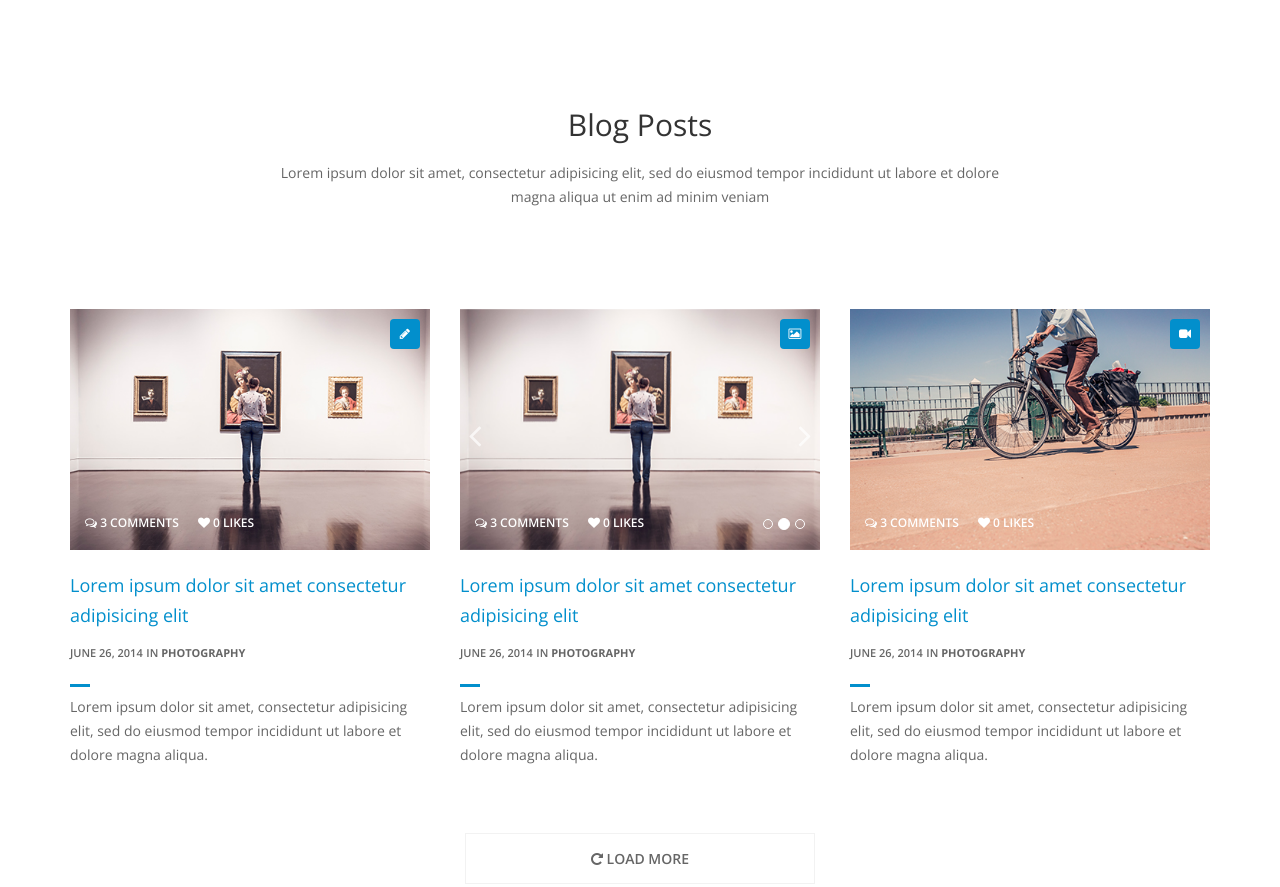
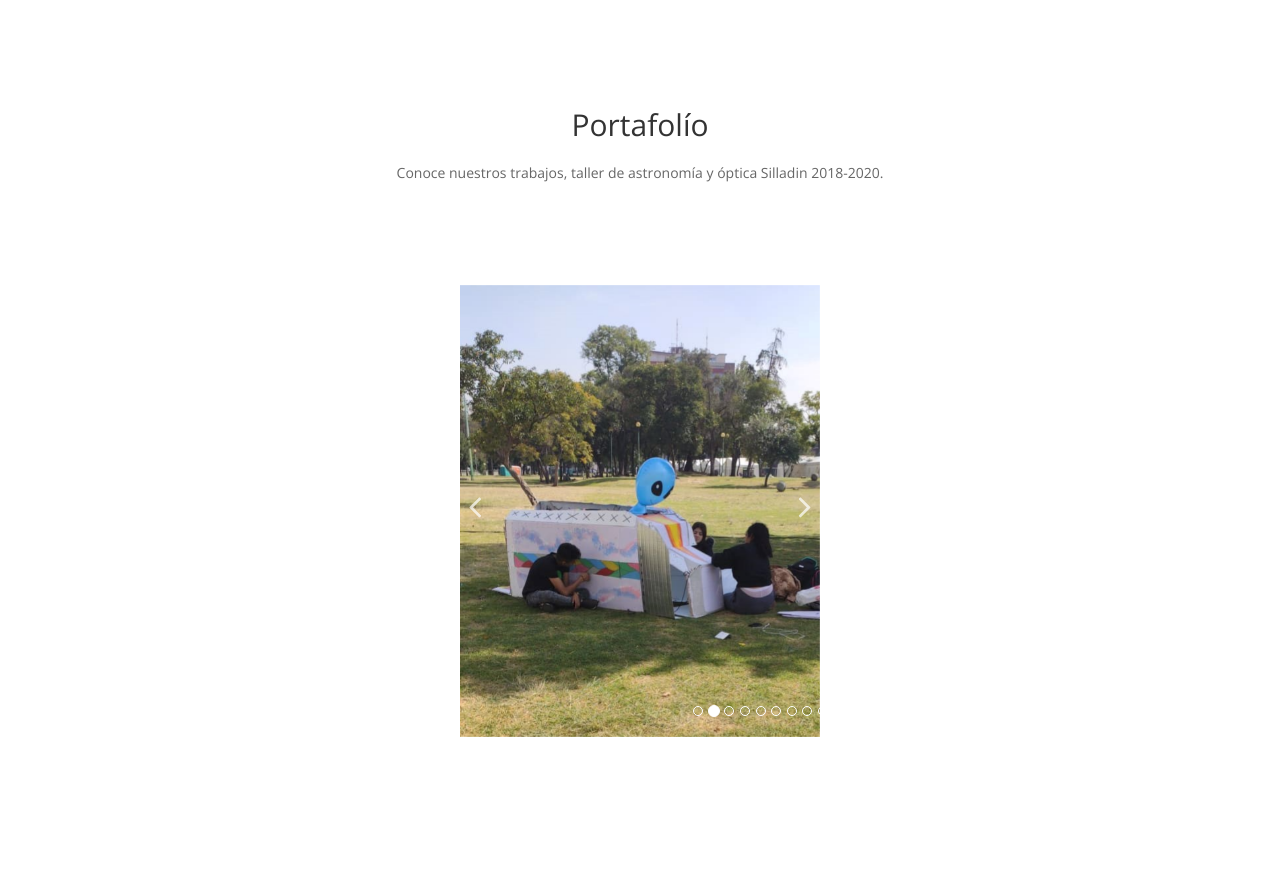
Before and after one commit to statjeff/statjeff.github.io, a plain HTML site: page index.html in a window 1280 px wide. Shown: the part 4724-5611 px from the top of the page. Drawn offline with nearby package versions, Linux system fonts and the light colour scheme; some packages are replaced by stand-ins of ours.

Commit message:
Add files via upload

```diff
--- a/index.html
+++ b/index.html
@@ -524,97 +524,75 @@
     <div class="container">
       <div class="row">
         <div class="heading text-center col-sm-8 col-sm-offset-2 wow fadeInUp" data-wow-duration="1200ms" data-wow-delay="300ms">
-          <h2>Blog Posts</h2>
-          <p>Lorem ipsum dolor sit amet, consectetur adipisicing elit, sed do eiusmod tempor incididunt ut labore et dolore magna aliqua ut enim ad minim veniam</p>
+          <h2>Portafol&iacute;o</h2>
+          <p>Conoce nuestros trabajos, taller de astronom&iacute;a y &oacute;ptica Silladin 2018-2020.</p>
         </div>
       </div>
-      <div class="blog-posts">
-        <div class="row">
-          <div class="col-sm-4 wow fadeInUp" data-wow-duration="1000ms" data-wow-delay="400ms">
-            <div class="post-thumb">
-              <a href="#"><img class="img-responsive" src="images/blog/1.jpg" alt=""></a>
-              <div class="post-meta">
-                <span><i class="fa fa-comments-o"></i> 3 Comments</span>
-                <span><i class="fa fa-heart"></i> 0 Likes</span>
-              </div>
-              <div class="post-icon">
-                <i class="fa fa-pencil"></i>
-              </div>
-            </div>
-            <div class="entry-header">
-              <h3><a href="#">Lorem ipsum dolor sit amet consectetur adipisicing elit</a></h3>
-              <span class="date">June 26, 2014</span>
-              <span class="cetagory">in <strong>Photography</strong></span>
-            </div>
-            <div class="entry-content">
-              <p>Lorem ipsum dolor sit amet, consectetur adipisicing elit, sed do eiusmod tempor incididunt ut labore et dolore magna aliqua. </p>
-            </div>
-          </div>
-          <div class="col-sm-4 wow fadeInUp" data-wow-duration="1000ms" data-wow-delay="600ms">
+      <div class="row" height="50%">
+          <div class="heading text-center col-sm-4 col-sm-offset-4 wow fadeInUp" data-wow-duration="1000ms" data-wow-delay="600ms">
             <div class="post-thumb">
               <div id="post-carousel"  class="carousel slide" data-ride="carousel">
                 <ol class="carousel-indicators">
                   <li data-target="#post-carousel" data-slide-to="0" class="active"></li>
                   <li data-target="#post-carousel" data-slide-to="1"></li>
                   <li data-target="#post-carousel" data-slide-to="2"></li>
+                  <li data-target="#post-carousel" data-slide-to="3"></li>
+                  <li data-target="#post-carousel" data-slide-to="4"></li>
+                  <li data-target="#post-carousel" data-slide-to="5"></li>
+                  <li data-target="#post-carousel" data-slide-to="6"></li>
+                  <li data-target="#post-carousel" data-slide-to="7"></li>
+                  <li data-target="#post-carousel" data-slide-to="8"></li>
+                  <li data-target="#post-carousel" data-slide-to="9"></li>
+                  <li data-target="#post-carousel" data-slide-to="10"></li>
+                  <li data-target="#post-carousel" data-slide-to="11"></li>
                 </ol>
                 <div class="carousel-inner">
                   <div class="item active">
-                    <a href="#"><img class="img-responsive" src="images/blog/2.jpg" alt=""></a>
+                    <a href="#"><img class="img-responsive" src="images/portafolio_cch/port_01.jpg" alt="" width="560" height="315"></a>
                   </div>
                   <div class="item">
-                    <a href="#"><img class="img-responsive" src="images/blog/1.jpg" alt=""></a>
+                    <a href="#"><img class="img-responsive" src="images/portafolio_cch/port_02.jpg" alt="" width="560" height="315"></a>
                   </div>
                   <div class="item">
-                    <a href="#"><img class="img-responsive" src="images/blog/3.jpg" alt=""></a>
+                    <a href="#"><img class="img-responsive" src="images/portafolio_cch/port_03.jpg" alt="" width="560" height="315"></a>
+                  </div>
+		  <div class="item">
+                    <a href="#"><img class="img-responsive" src="images/portafolio_cch/port_04.jpg" alt="" width="560" height="315" ></a>
+                  </div>
+		  <div class="item">
+                    <a href="#"><img class="img-responsive" src="images/portafolio_cch/port_05.jpg" alt="" width="560" height="315"></a>
+                  </div>
+		  <div class="item">
+                    <a href="#"><img class="img-responsive" src="images/portafolio_cch/port_06.jpg" alt="" width="560" height="315"></a>
+                  </div>
+		  <div class="item">
+                    <a href="#"><img class="img-responsive" src="images/portafolio_cch/port_07.jpg" alt="" width="560" height="315"></a>
+                  </div>
+		  <div class="item">
+                    <a href="#"><img class="img-responsive" src="images/portafolio_cch/port_08.jpg" alt="" width="560" height="315"></a>
+                  </div>
+		  <div class="item">
+                    <a href="#"><img class="img-responsive" src="images/portafolio_cch/port_09.jpg" alt="" width="560" height="315"></a>
+                  </div>
+		  <div class="item">
+                    <a href="#"><img class="img-responsive" src="images/portafolio_cch/port_10.jpg" alt="" width="560" height="315"></a>
+                  </div>
+		  <div class="item">
+                    <a href="#"><img class="img-responsive" src="images/portafolio_cch/port_11.jpg" alt=""  width="560" height="315"></a>
+                  </div>
+		  <div class="item">
+                    <a href="#"><img class="img-responsive" src="images/portafolio_cch/port_12.jpg" alt="" width="560" height="315"></a>
                   </div>
                 </div>
                 <a class="blog-left-control" href="#post-carousel" role="button" data-slide="prev"><i class="fa fa-angle-left"></i></a>
                 <a class="blog-right-control" href="#post-carousel" role="button" data-slide="next"><i class="fa fa-angle-right"></i></a>
               </div>
-              <div class="post-meta">
-                <span><i class="fa fa-comments-o"></i> 3 Comments</span>
-                <span><i class="fa fa-heart"></i> 0 Likes</span>
-              </div>
-              <div class="post-icon">
-                <i class="fa fa-picture-o"></i>
-              </div>
-            </div>
-            <div class="entry-header">
-              <h3><a href="#">Lorem ipsum dolor sit amet consectetur adipisicing elit</a></h3>
-              <span class="date">June 26, 2014</span>
-              <span class="cetagory">in <strong>Photography</strong></span>
-            </div>
-            <div class="entry-content">
-              <p>Lorem ipsum dolor sit amet, consectetur adipisicing elit, sed do eiusmod tempor incididunt ut labore et dolore magna aliqua. </p>
-            </div>
-          </div>
-          <div class="col-sm-4 wow fadeInUp" data-wow-duration="1000ms" data-wow-delay="800ms">
-            <div class="post-thumb">
-              <a href="#"><img class="img-responsive" src="images/blog/3.jpg" alt=""></a>
-              <div class="post-meta">
-                <span><i class="fa fa-comments-o"></i> 3 Comments</span>
-                <span><i class="fa fa-heart"></i> 0 Likes</span>
-              </div>
-              <div class="post-icon">
-                <i class="fa fa-video-camera"></i>
-              </div>
-            </div>
-            <div class="entry-header">
-              <h3><a href="#">Lorem ipsum dolor sit amet consectetur adipisicing elit</a></h3>
-              <span class="date">June 26, 2014</span>
-              <span class="cetagory">in <strong>Photography</strong></span>
-            </div>
-            <div class="entry-content">
-              <p>Lorem ipsum dolor sit amet, consectetur adipisicing elit, sed do eiusmod tempor incididunt ut labore et dolore magna aliqua. </p>
-            </div>
-          </div>
-        </div>
-        <div class="load-more wow fadeInUp" data-wow-duration="1000ms" data-wow-delay="500ms">
-          <a href="#" class="btn-loadmore"><i class="fa fa-repeat"></i> Load More</a>
-        </div>
+      </div>
+	  </div>
       </div>
     </div>
+
+
   </section><!--/#blog-->
 
   <section id="contact">
```
